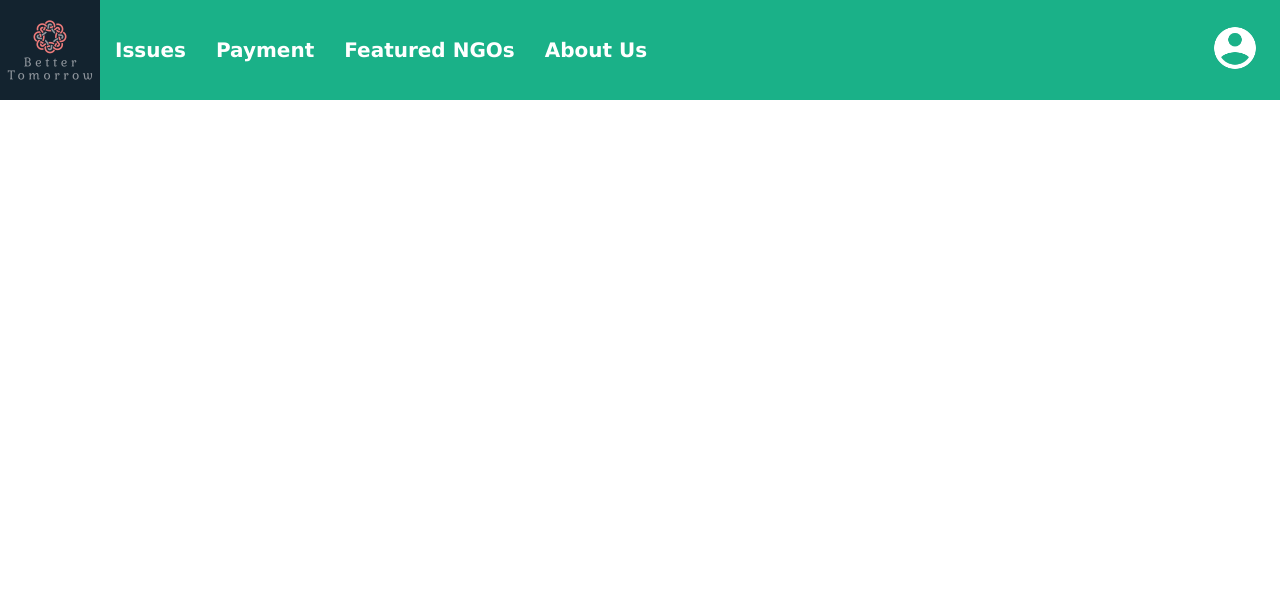
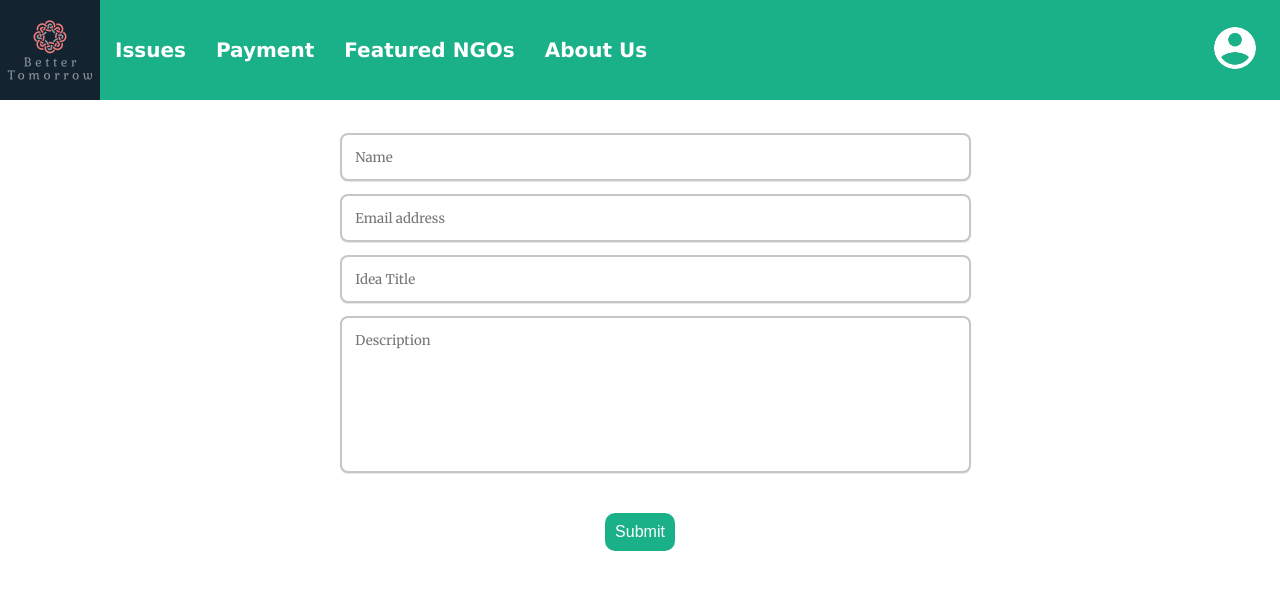
Before and after one commit to VidishaAG/Better-Tomorrow, a React (Create React App) app in the folder frontend/: page /ideasubmit in a window 1280 px wide. Shown: the top 590 px of the page. Built offline with nearby package versions, Linux system fonts and the light colour scheme.

Commit message:
submitanidea

```diff
--- a/frontend/src/App.js
+++ b/frontend/src/App.js
@@ -4,7 +4,7 @@ import './css/card.css'
 import './css/login.css'
 import './css/about.css'
 import './css/payment.css'
-
+import './css/ideasubmit.css'
 import {
   BrowserRouter,
   Routes,
@@ -17,7 +17,7 @@ import { Login } from './components/Login';
 import { About } from './components/About';
 import Payment from './components/Payment';
 import { NGO } from './components/NGO';
-
+import {IdeaSubmit} from './components/IdeaSubmit';
 function App() {
   return (
     <BrowserRouter>
@@ -28,6 +28,7 @@ function App() {
         <Route path="/payment" element={<Payment />} />
         <Route path="/about" element={<About />} />
         <Route path="/ngo" element={<NGO />} />
+        <Route path="/ideasubmit" element={<IdeaSubmit />} />
       </Routes>
     </BrowserRouter>
   );
--- /dev/null
+++ b/frontend/src/components/IdeaSubmit.js
@@ -0,0 +1,19 @@
+import React from 'react'
+
+export const IdeaSubmit = () => {
+  return (
+    <div classNameName="ideaSubmit">
+        <form className="cf">
+            <div className="halfLeft">
+                <input type="text" id="input-name" placeholder="Name" />
+                <input type="email" id="input-email" placeholder="Email address" />
+                <input type="text" id="input-subject"   placeholder="Idea Title" />
+            </div>
+            <div className="halfRight">
+            <textarea name="message" type="text" id="input-message" placeholder="Description"></textarea>
+            </div>
+            <input type="submit" value="Submit" id="input-submit" />
+        </form>
+    </div>
+  )
+}
--- /dev/null
+++ b/frontend/src/css/ideasubmit.css
@@ -0,0 +1,87 @@
+
+
+@import url(https://fonts.googleapis.com/css?family=Merriweather);
+
+.ideasubmit,
+.ideasubmit:before,
+.ideasubmit:after {
+    box-sizing : border-box;
+}
+
+.ideasubmit {
+  background: #f1f1f1;
+  font-family: 'Merriweather', sans-serif;
+  padding: 1em;
+}
+
+.cf {
+   max-width: 600px;
+   text-align: center;
+   margin: 20px auto;
+}
+.halfLeft input, .halfRight textarea {
+    border:0; outline:0;
+    padding: 1em;
+    border-radius:8px;
+    display: block;
+    width: 100%;
+    margin-top: 1em;
+    font-family: 'Merriweather', sans-serif;
+    box-shadow:0 1px 1px rgba(0,0,0,0.1);
+    border: 2px solid #aaaa;
+    resize: none;
+
+}
+.halfLeft input:focus, .halfRight textarea:focus {
+   box-shadow:0 0px 2px rgba(#e74c3c, 1);
+}
+
+#input-submit {
+    color: white;
+    background: #1ab188;
+    cursor: pointer;
+    margin-top:40px;
+    font-size: 1em;
+    border-radius:10px;
+    border: none;
+    padding:10px;
+}
+#input-submit:hover {
+    background: #159271;
+}
+textarea {
+    height: 126px;
+}
+
+.half {
+  float: left;
+  width: 48%;
+  margin-bottom: 1em;
+}
+
+.right { width: 50%; }
+
+.left {
+     margin-right: 2%;
+}
+
+
+@media (max-width: 480px) {
+  .half {
+     width: 100%;
+     float: none;
+     margin-bottom: 0;
+  }
+}
+
+
+/* Clearfix */
+.cf:before,
+.cf:after {
+    content: " "; /* 1 */
+    display: table; /* 2 */
+}
+
+.cf:after {
+    clear: both;
+}
```
